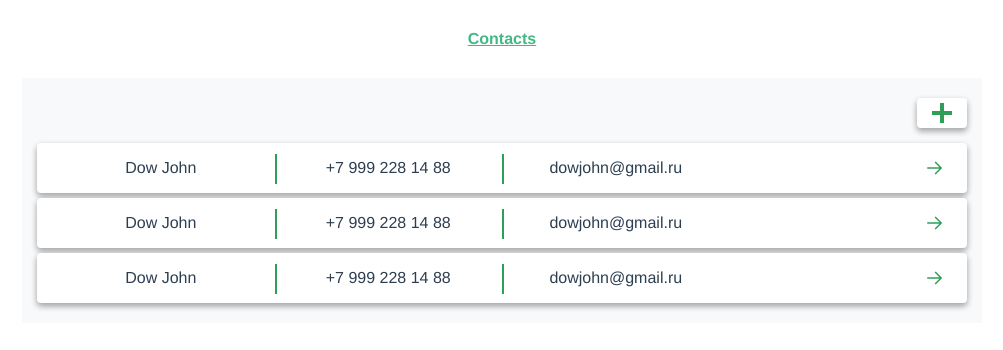
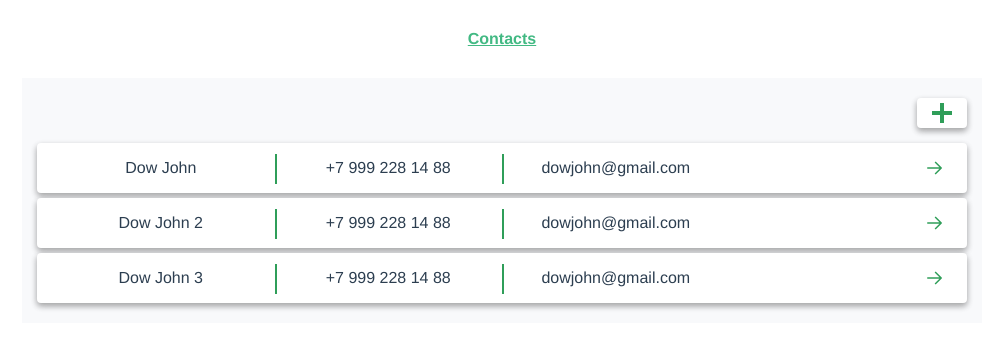
Before and after one commit to Senior-Pomidor/PhoneBook-Vue, a Vue app: page / in a window 1280 px wide. Shown: the top 350 px of the page, without its empty margins (138-1141 px from the left). Built offline with nearby package versions, Linux system fonts and the light colour scheme.

Commit message:
added props for contact

```diff
--- a/src/components/Contact.vue
+++ b/src/components/Contact.vue
@@ -1,13 +1,13 @@
 <template>
 	<div class="contact">
     <span class="contact__info">
-      Dow John
+      {{ info.name }}
     </span>
     <span class="contact__info">
-      +7 999 228 14 88
+      {{ info.phone }}
     </span>
     <span class="contact__info contact__info--email">
-      dowjohn@gmail.ru
+      {{ info.email }}
     </span>
     <i class="contact__arrow">
       <svg class="contact__arrow-icon" xmlns="http://www.w3.org/2000/svg" width="32" height="32" viewBox="0 0 32 32">
@@ -19,6 +19,14 @@
     </i>
   </div>
 </template>
+
+<script>
+export default {
+  props: {
+    info: Object
+  }
+}
+</script>
 
 <style lang="scss">
   .contact {
@@ -56,6 +64,7 @@
       position: relative;
       width: 25%;
       min-width: 150px;
+      min-height: 1em;
       // border: 1px solid green;
 
       &:not(:first-child):before {
--- a/src/views/Contacts.vue
+++ b/src/views/Contacts.vue
@@ -6,9 +6,7 @@
       </button>
     </div>
 
-    <Contact />
-    <Contact />
-    <Contact />
+    <Contact v-for="contact in contacts" :key="contact.id" :info="contact" />
 
     <AddContact v-if="isOpenForm" @close="isOpenForm = false"/>
   </section>
@@ -25,7 +23,25 @@ export default {
   },
   data() {
     return {
-      isOpenForm: false
+      isOpenForm: false,
+      contacts: [
+        {
+          id: '1',
+          name: 'Dow John',
+          phone: '+7 999 228 14 88',
+          email: 'dowjohn@gmail.com'
+        }, {
+          id: '2',
+          name: 'Dow John 2',
+          phone: '+7 999 228 14 88',
+          email: 'dowjohn@gmail.com'
+        }, {
+          id: '3',
+          name: 'Dow John 3',
+          phone: '+7 999 228 14 88',
+          email: 'dowjohn@gmail.com'
+        }
+      ]
     }
   },
   methods: {
```
